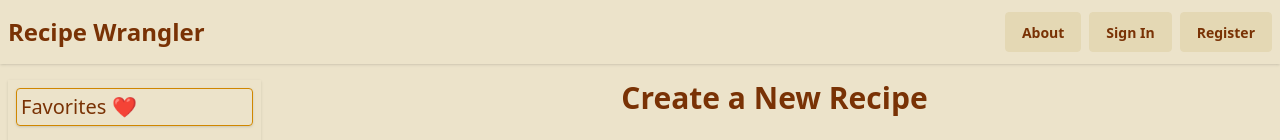
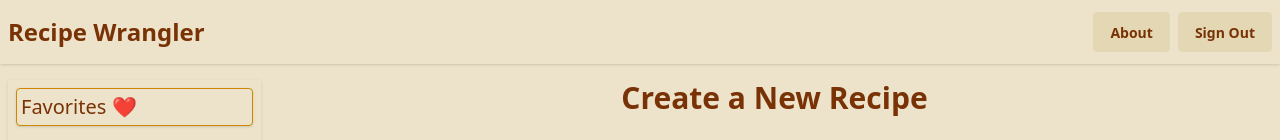
Before and after one commit to Justin-K-Ellis/recipe_wrangler_client, a Next.js app: page /home/create in a window 1280 px wide. Shown: the top 140 px of the page. Built offline with nearby package versions, Linux system fonts and the light colour scheme; no server answers; sample sign-in values are in the browser's storage.

Commit message:
feat: conditionally render signin/signout & register btns

```diff
--- a/src/app/components/Header.tsx
+++ b/src/app/components/Header.tsx
@@ -1,6 +1,6 @@
 "use client";
 
-import { useEffect } from "react";
+import { useEffect, useState } from "react";
 import Link from "next/link";
 import { onAuthStateChanged } from "firebase/auth";
 import SignInSignOutBtn from "./SignInSignOutBtn";
@@ -8,12 +8,16 @@ import RegisterBtn from "./RegisterBtn";
 import auth from "../auth/firebase.js";
 
 export default function Header() {
+  const [isSignedIn, setIsSignedIn] = useState(false);
+
   useEffect(() => {
     onAuthStateChanged(auth, (user) => {
       if (user) {
         console.log(user);
+        setIsSignedIn(true);
       } else {
         console.log("user note signed in");
+        setIsSignedIn(false);
       }
     });
   }, []);
@@ -27,8 +31,8 @@ export default function Header() {
         <button className="btn">
           <Link href={"/about"}>About</Link>
         </button>
-        <SignInSignOutBtn />
-        <RegisterBtn />
+        <SignInSignOutBtn isSignedIn={isSignedIn} />
+        {!isSignedIn && <RegisterBtn />}
       </div>
     </nav>
   );
--- a/src/app/components/SignInSignOutBtn.tsx
+++ b/src/app/components/SignInSignOutBtn.tsx
@@ -1,39 +1,14 @@
-"use client";
+import Link from "next/link";
 
-import { useState } from "react";
-import { getAuth, signInWithPopup, GoogleAuthProvider } from "firebase/auth";
-import Link from "next/link";
-import app from "../auth/firebase.js";
-import provider from "../auth/authGoogleProviderCreate.js";
-
-export default function SignInSignOutBtn() {
-  const [currentUser, setCurrentUser] = useState();
-
-  // console.log("api key:", process.env.FB_API_KEY);
-
-  // const auth = getAuth(app);
-  // signInWithPopup(auth, provider)
-  //   .then((result) => {
-  //     const credential = GoogleAuthProvider.credentialFromResult(result);
-  //     const token = credential?.accessToken;
-  //     const user = result.user;
-  //     console.log(user);
-  //   })
-  //   .catch((error) => {
-  //     // Handle Errors here.
-  //     const errorCode = error.code;
-  //     const errorMessage = error.message;
-  //     // The email of the user's account used.
-  //     const email = error.customData.email;
-  //     // The AuthCredential type that was used.
-  //     const credential = GoogleAuthProvider.credentialFromError(error);
-  //     console.error(errorCode, errorMessage, email, credential);
-  //   });
-
+export default function SignInSignOutBtn({
+  isSignedIn,
+}: {
+  isSignedIn: boolean;
+}) {
   return (
     <button className="btn">
-      <Link href={currentUser ? "/signout" : "/signin"}>
-        {currentUser ? "Sign Out" : "Sign In"}
+      <Link href={isSignedIn ? "/signout" : "/signin"}>
+        {isSignedIn ? "Sign Out" : "Sign In"}
       </Link>
     </button>
   );
```
